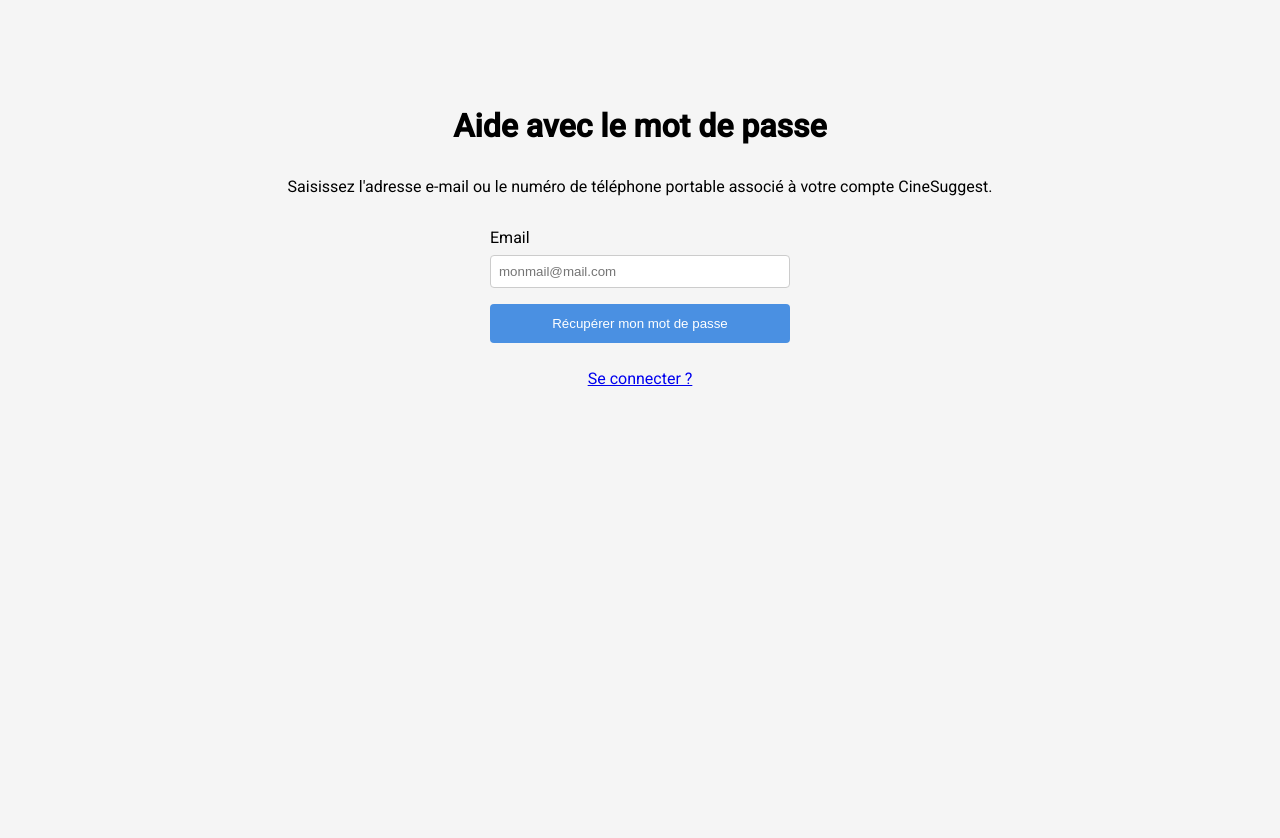
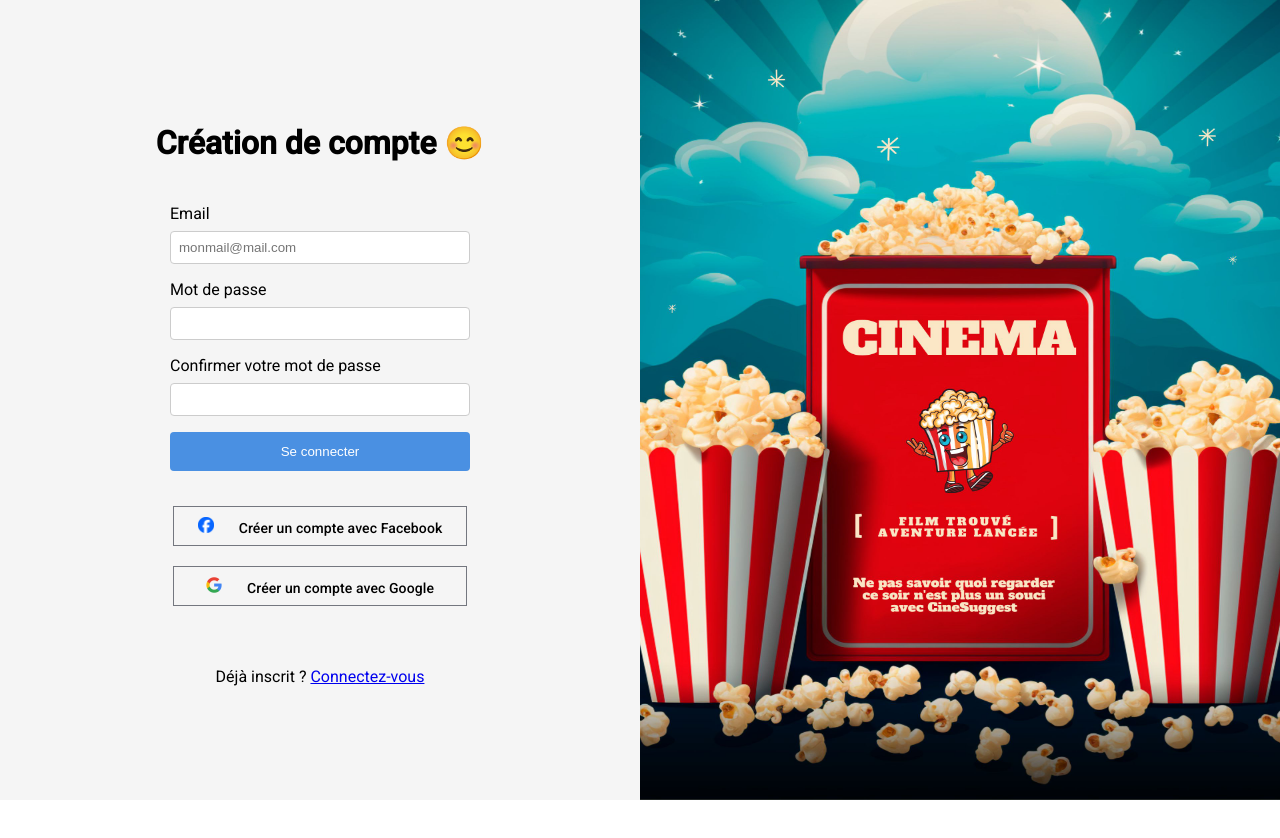
Before and after one commit to Kunamaestro/CineSuggest, an Angular app: page / in a window 1280 px wide. Shown: the top 838 px of the page. After the commit the page ends 800 px from the top, so only its background shows below. Built offline with nearby package versions, Linux system fonts and the light colour scheme.

Commit message:
SignUp Front ok

```diff
--- a/src/app/app.component.html
+++ b/src/app/app.component.html
@@ -1 +1 @@
-<app-forgotten-password></app-forgotten-password>
+<app-sign-up></app-sign-up>
--- a/src/app/app.component.ts
+++ b/src/app/app.component.ts
@@ -1,11 +1,11 @@
 import { Component } from '@angular/core';
 import { RouterOutlet } from '@angular/router';
-import { ForgottenPasswordComponent } from "./components/auth_components/forgotten-password/forgotten-password.component";
+import { SignUpComponent } from "./components/auth_components/sign-up/sign-up.component";
 
 
 @Component({
   selector: 'app-root',
-  imports: [RouterOutlet,  ForgottenPasswordComponent],
+  imports: [RouterOutlet,  SignUpComponent],
   templateUrl: './app.component.html',
   styleUrl: './app.component.scss'
 })
--- a/src/app/components/auth_components/sign-up/sign-up.component.html
+++ b/src/app/components/auth_components/sign-up/sign-up.component.html
@@ -1 +1,38 @@
-<p>sign-up works!</p>
+<div class="login-container">
+    <div class="login-left gap-10">
+      <h2>Création de compte 😊</h2>
+      <form>
+
+        <label for="email">Email</label>
+        <input type="email" id="email" name="email" placeholder="monmail@mail.com">
+        <label for="password">Mot de passe</label>
+        <input type="password" id="password" name="password" >
+        <label for="password-confirm">Confirmer votre mot de passe</label>
+        <input type="password" id="password-confirm" name="password-confirm">
+        <button type="submit" class="btn btn-signin" style="color: white!important;">Se connecter</button>
+      </form>
+
+
+      <div class="column center self-center gap-10" style="padding-bottom: 30px;padding-top: 20px;" >
+        <button mat-stroked-button ="btn btn-google" style="margin: 5px; border-radius: 0;">
+            <img src="assets/F.png" style="width: 16px;">
+            <span  style="padding-left: 25px;">Créer un compte avec Facebook</span>
+        </button>
+        <button mat-stroked-button ="btn btn-google" style="margin: 5px;border-radius: 0;">
+            <img src="assets/G.png" style="width: 16px;">
+            <span  style="padding-left: 25px;">Créer un compte avec Google</span>
+        </button>
+
+      </div>
+      <p>Déjà inscrit ? <a href="#">Connectez-vous</a></p>
+    </div>
+
+
+
+    <div class="login-right">
+      <div class="login-info">
+
+
+      </div>
+    </div>
+  </div>
--- a/src/app/components/auth_components/sign-up/sign-up.component.scss
+++ b/src/app/components/auth_components/sign-up/sign-up.component.scss
@@ -0,0 +1,102 @@
+button{
+    color:#000000 !important
+}
+
+.login-container {
+    display: flex;
+    height: 100vh;
+  }
+
+  .login-left, .login-right {
+    flex: 1;
+    display: flex;
+    align-items: center;
+    justify-content: center;
+    padding: 2rem;
+  }
+
+
+
+  .login-left {
+    flex-direction: column;
+    background-color: #f5f5f5;
+  }
+
+  .login-left h2 {
+    font-size: 2rem;
+    margin-bottom: 1rem;
+  }
+
+  .login-left p {
+    margin-bottom: 1rem;
+  }
+
+  .login-left form {
+    width: 100%;
+    max-width: 300px;
+    display: flex;
+    flex-direction: column;
+  }
+
+  .login-left form label {
+    margin-top: 1rem;
+  }
+
+  .login-left form input {
+    padding: 0.5rem;
+    margin-top: 0.5rem;
+    border: 1px solid #ccc;
+    border-radius: 4px;
+  }
+
+  .login-left .btn {
+    padding: 0.75rem;
+    margin-top: 1rem;
+    border: none;
+    border-radius: 4px;
+    cursor: pointer;
+  }
+
+  .login-left .btn-google {
+    background-color: #f5f5f5;
+    color: white;
+  }
+
+  .login-left .btn-apple {
+    background-color: #000000;
+    color: white;
+  }
+
+  .login-left .btn-signin {
+    background-color: #4a90e2;
+    color: white;
+  }
+
+  .login-right {
+    background-color: white;
+    background-image: url('./../../../../assets/Poster\ CineSuggest.jpg');
+    background-repeat: no-repeat;
+    background-attachment: fixed;
+    background-size: 50% 100%;
+    background-position: right center;
+  }
+
+  .login-info {
+    text-align: center;
+  }
+
+  .login-info h3 {
+    font-size: 1.5rem;
+    margin-bottom: 1rem;
+  }
+
+  .login-info p {
+    margin-bottom: 1rem;
+  }
+
+  .login-info img {
+    max-width: 100%;
+    height: auto;
+    border: 1px solid #ccc;
+    border-radius: 4px;
+  }
--- a/src/app/components/auth_components/sign-up/sign-up.component.ts
+++ b/src/app/components/auth_components/sign-up/sign-up.component.ts
@@ -1,8 +1,8 @@
 import { Component } from '@angular/core';
-
+import {MatButtonModule} from '@angular/material/button';
 @Component({
   selector: 'app-sign-up',
-  imports: [],
+  imports: [MatButtonModule],
   templateUrl: './sign-up.component.html',
   styleUrl: './sign-up.component.scss'
 })
```
Also changed, not shown: 1 other file (tests, documents, lock files or other folders).
